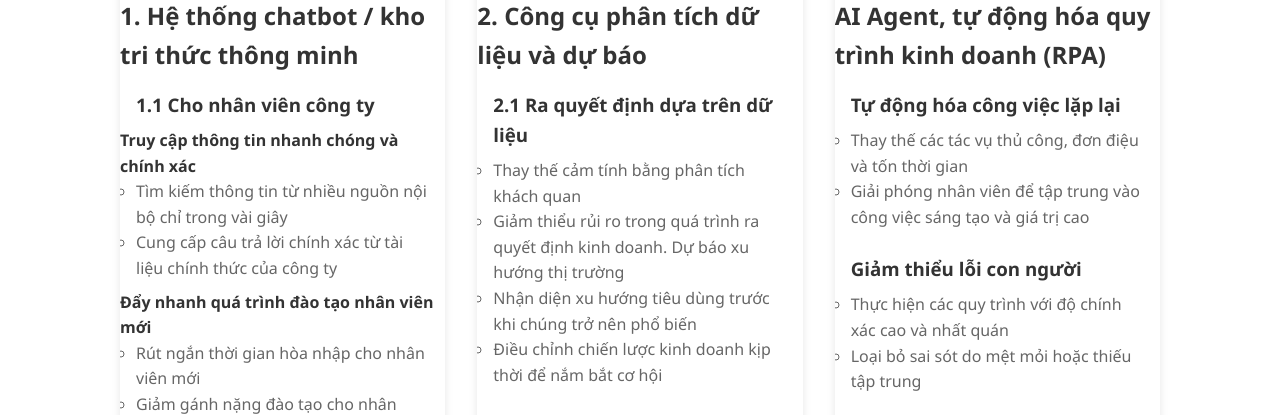
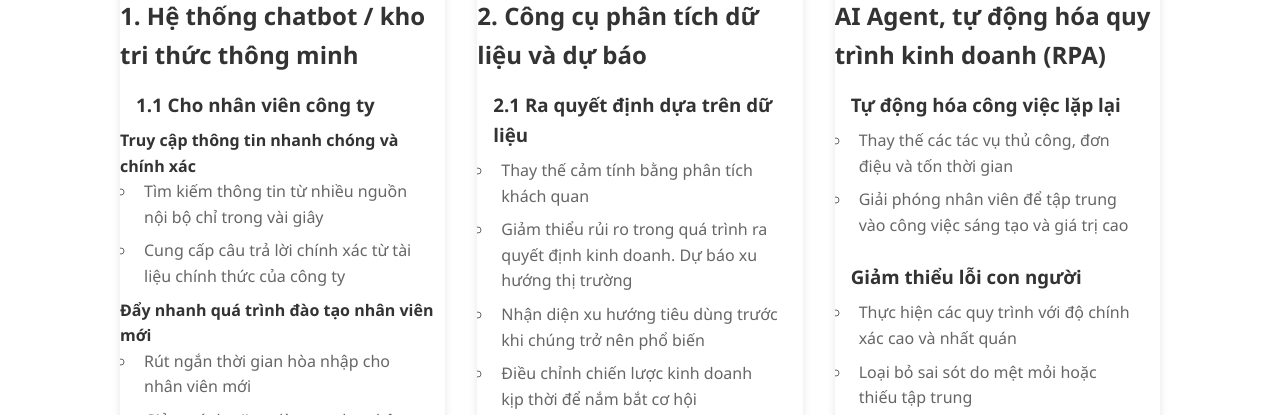
Before and after one commit to aificientvn/website, a website: page public/products.html in a window 1280 px wide. Shown: the part 547-962 px from the top of the page. Drawn offline with Linux system fonts and the light colour scheme.

Commit message:
thay doi css

```diff
--- a/public/css/style.css
+++ b/public/css/style.css
@@ -192,7 +192,11 @@
     margin-bottom: 0.5rem;
     color: #666;
   }
-
+  .product-description li {
+    padding: 0 0.5rem;
+    margin-bottom: 0.5rem;
+    color: #666;
+  }
   .product-price {
     padding: 0 1rem;
     font-weight: 600;
```
